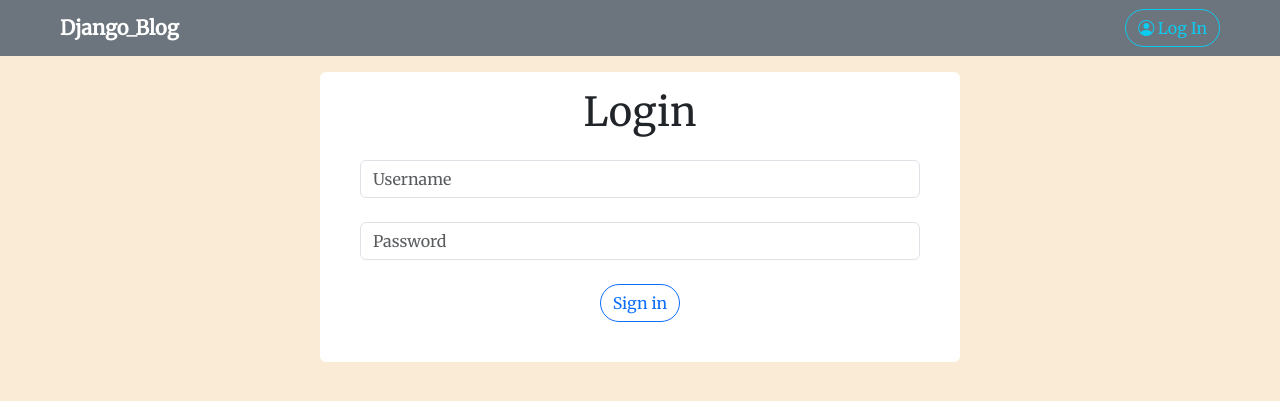
After one commit to ghughuni/Blog_Django, a Django app: page /login/ in a window 1280 px wide. The commit adds this page. Shown: the top 401 px of the page. Run offline with Django 4.2, Linux system fonts and the light colour scheme; some libraries are stand-ins or nearby versions.

Commit message:
add login.html

```diff
--- a/core/forms.py
+++ b/core/forms.py
@@ -1,7 +1,27 @@
 from django import forms
 from .models import Post
+from django.contrib.auth import authenticate
 
 class PostForm(forms.ModelForm):
     class Meta:
         model = Post
         fields = '__all__'
+
+class UserLoginForm(forms.Form):
+	username = forms.CharField()
+	password = forms.CharField(widget=forms.PasswordInput)
+
+	def clean(self, *args, **kwargs):
+		username = self.cleaned_data.get("username")
+		password = self.cleaned_data.get("password")
+
+		if username and password:
+			user = authenticate(username=username, password=password)
+			if not user:
+				raise forms.ValidationError("This user does not exist")
+			if not user.check_password(password):
+				raise forms.ValidationError("Incorrect Password")
+			if not user.is_active:
+				raise forms.ValidationError("This user is not active")
+
+		return super(UserLoginForm, self).clean(*args, **kwargs)
--- a/core/templates/base.html
+++ b/core/templates/base.html
@@ -49,8 +49,8 @@
       </div>
       {% else %}
       <a class="navbar-brand fw-bolder mx-5" href="{% url 'index' %}">Django_Blog</a>
-      <div class="d-flex justify-content-end"><a href="{% url 'index' %}"><button
-            class="btn btn-outline-info rounded-pill me-5" title="Register" type="button">Register</button></a>
+      <div class="d-flex justify-content-end"><a href="{% url 'login' %}"><button class="btn btn-outline-info rounded-pill me-5"
+        title="LogIn" type="button"><i class="bi bi-person-circle "> </i>Log In</button></a>
       </div>
       {% endif %}
     </div>
--- /dev/null
+++ b/core/templates/login.html
@@ -0,0 +1,35 @@
+{% extends 'base.html' %}
+{% block title %}Login{% endblock %}
+
+{% block content %}
+<form method="POST">
+	{% csrf_token %}
+	<div class="col-md-6 offset-md-3 bg-white p-3 mt-3 rounded">
+        <h1 class="text-center">Login</h1>
+        <p class="text-center text-danger"></p>
+        <form method="POST" action="{% url 'index' %}">
+            {% csrf_token %}
+            <form>
+                <!-- Username input -->
+                <div class="form-group my-4 px-4">
+                    <input type="text" id="form2Example1" class="form-control" name="username" placeholder="Username"
+                        required />
+                </div>
+
+                <!-- Password input -->
+                <div class="form-group my-4 px-4">
+                    <input type="password" id="form2Example2" class="form-control" name="password" placeholder="Password"
+                        required />
+                </div>
+
+                <!-- Submit button -->
+                <div class="d-flex justify-content-center">
+                    <button type="submit" class="btn btn-outline-primary btn-block mb-4 rounded-pill">Sign in</button>
+                </div>
+            </form>
+
+        </form>
+    </div>
+</form>
+
+{% endblock %}
--- a/core/urls.py
+++ b/core/urls.py
@@ -7,13 +7,14 @@ from .views import (
     add_post,
     postsList,
     postDetail,
+    loginView,
     logout_view
-
 )
 
 urlpatterns = [
     path("", index, name="index"),
     path("add_post", add_post, name="add_post"),
+    path('login/', loginView, name='login'),
     path('logout_view/', logout_view, name='logout_view'),
 	path('post-list/', postsList, name="post-list"),
 	path('post-detail/<str:pk>/', postDetail, name="post-detail"),
--- a/core/views.py
+++ b/core/views.py
@@ -1,6 +1,7 @@
 from django.shortcuts import render, redirect
 from django.contrib.auth import authenticate, login, logout
 from django.http import HttpResponse
+from .forms import UserLoginForm
 from django.views.decorators.csrf import csrf_exempt
 from rest_framework.parsers import JSONParser
 from django.http.response import JsonResponse
@@ -47,6 +48,22 @@ def postDetail(request, pk):
 	serializer = PostSerializer(posts, many=False)
 	return Response(serializer.data)
 
+def loginView(request):
+
+    form = UserLoginForm(request.POST or None)
+    if form.is_valid():
+        username = form.cleaned_data.get("username")
+        password = form.cleaned_data.get("password")
+        users = authenticate(username=username, password=password)
+        login(request, users)
+        return redirect('index')
+
+    context = {
+        'form': form,
+    }
+
+    return render(request, 'login.html', context)
+
 def logout_view(request):
     logout(request)
     return redirect('/')
```
